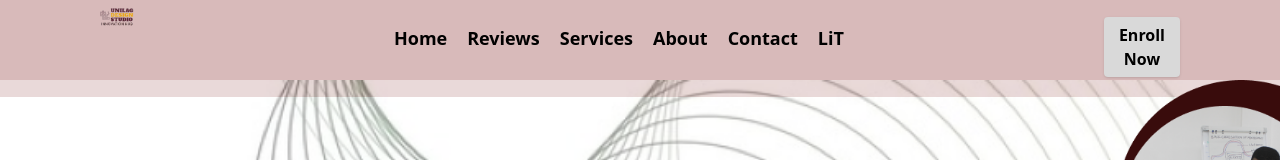
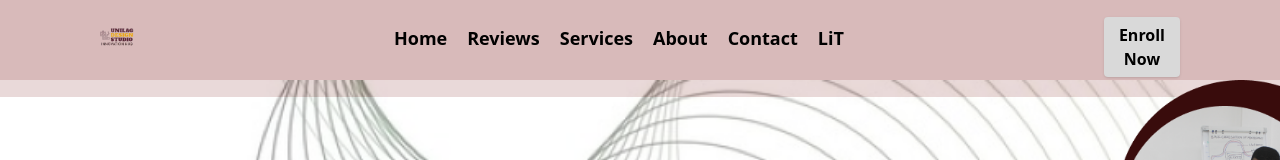
Before and after one commit to timingotech/uds, a React (Create React App) app: page / in a window 1280 px wide. Shown: the top 160 px of the page. Built offline with nearby package versions, Linux system fonts and the light colour scheme.

Commit message:
i made some changes

```diff
--- a/src/components/NavBar.js
+++ b/src/components/NavBar.js
@@ -20,9 +20,9 @@ const NavBar = () => {
   return (
     <div>
       <nav className='md:pl-[100px] pl-[15px] pr-[100px] pt-[20px] pb-[20px] flex mb-[-17px] bg-[#D8BABA]'>
-        <div className="mt-[-20px]">
+        <div className="mt-[0px]">
           <Link to='/' className=''>
-            <img src={UnilagLogo} alt="" className='w-[70px]' />
+            <img src={UnilagLogo} alt="" className='w-[80px]' />
           </Link>
         </div>
 
```
